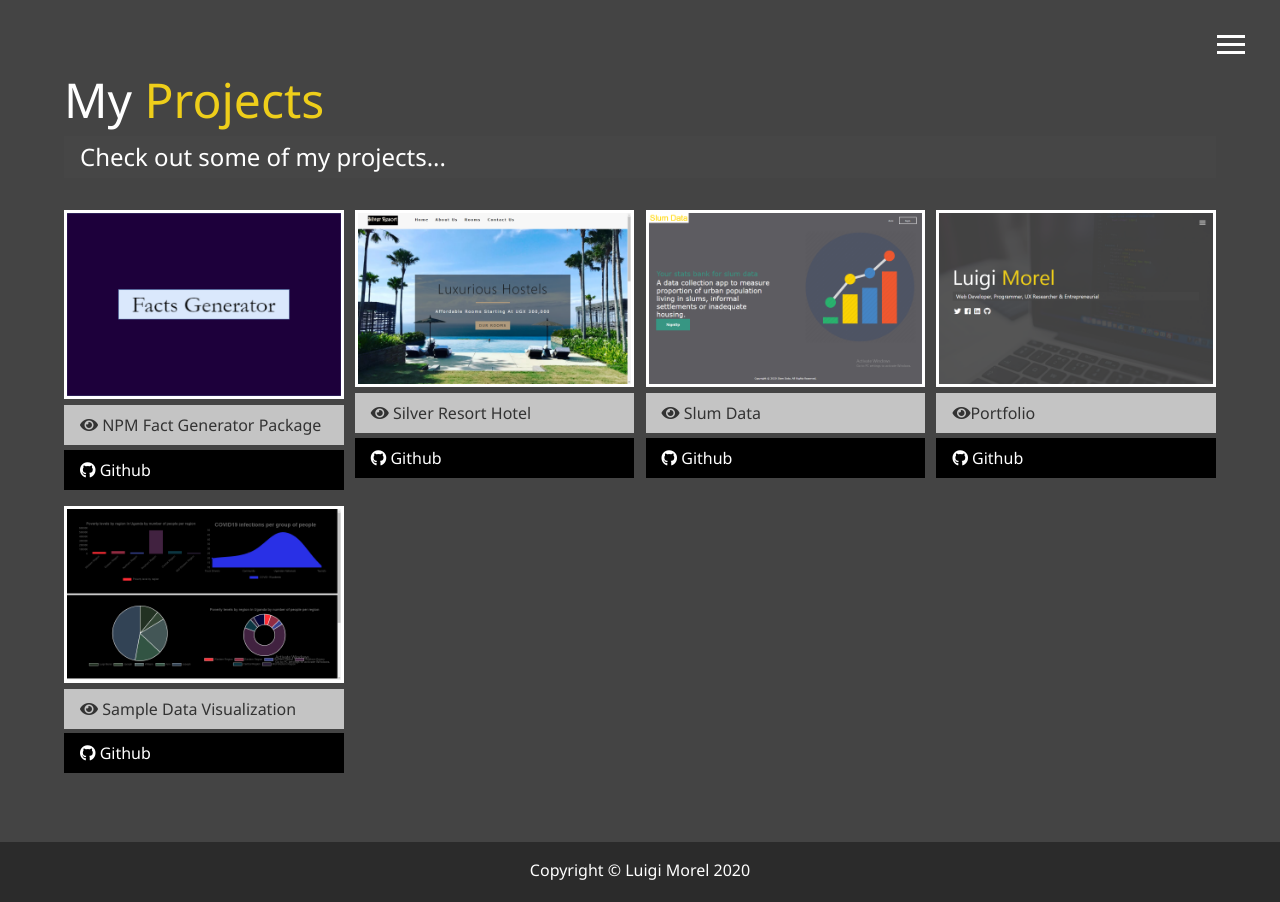
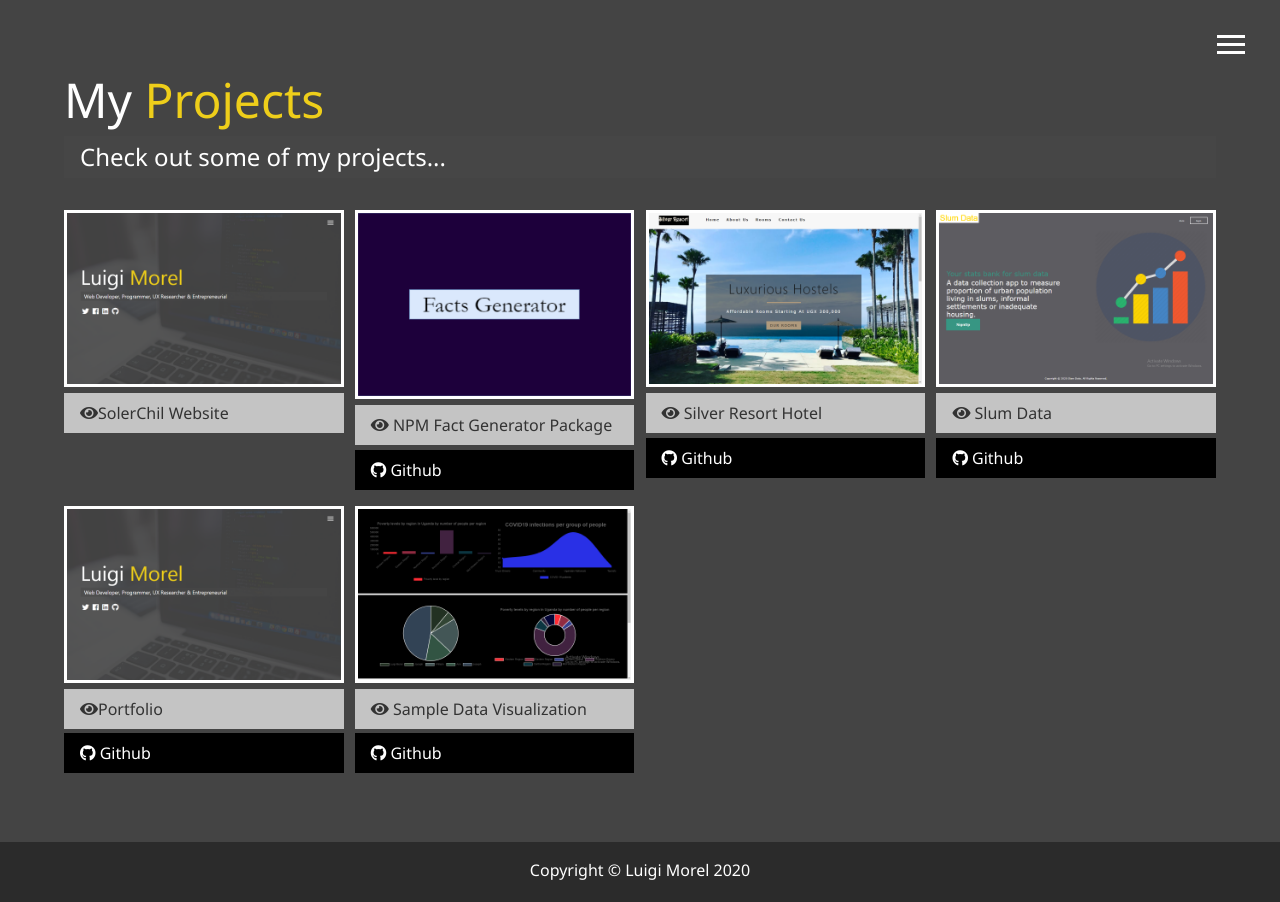
Before and after one commit to morelmiles/morelmiles.github.io, a website: page projects.html in a window 1280 px wide. Drawn offline with Linux system fonts and the light colour scheme.

Commit message:
Added the solerchil website to the projects

```diff
--- a/projects.html
+++ b/projects.html
@@ -75,6 +75,14 @@
       </h2>
       <div class="projects">
         <div class="item">
+          <a href="http://solerchil.com" target="_blank">
+            <img src="dist/images/projects/portfolio.png" alt="Project" />
+          </a>
+          <a href="http://solerchil.com" target="_blank " class="btn-light">
+            <i class="fas fa-eye"></i>SolerChil Website
+          </a>
+        </div>
+        <div class="item">
           <a href="npmjs.com/package/facts-generator" target="_blank">
             <img src="dist/images/projects/project.png" alt="Project" />
           </a>
```
